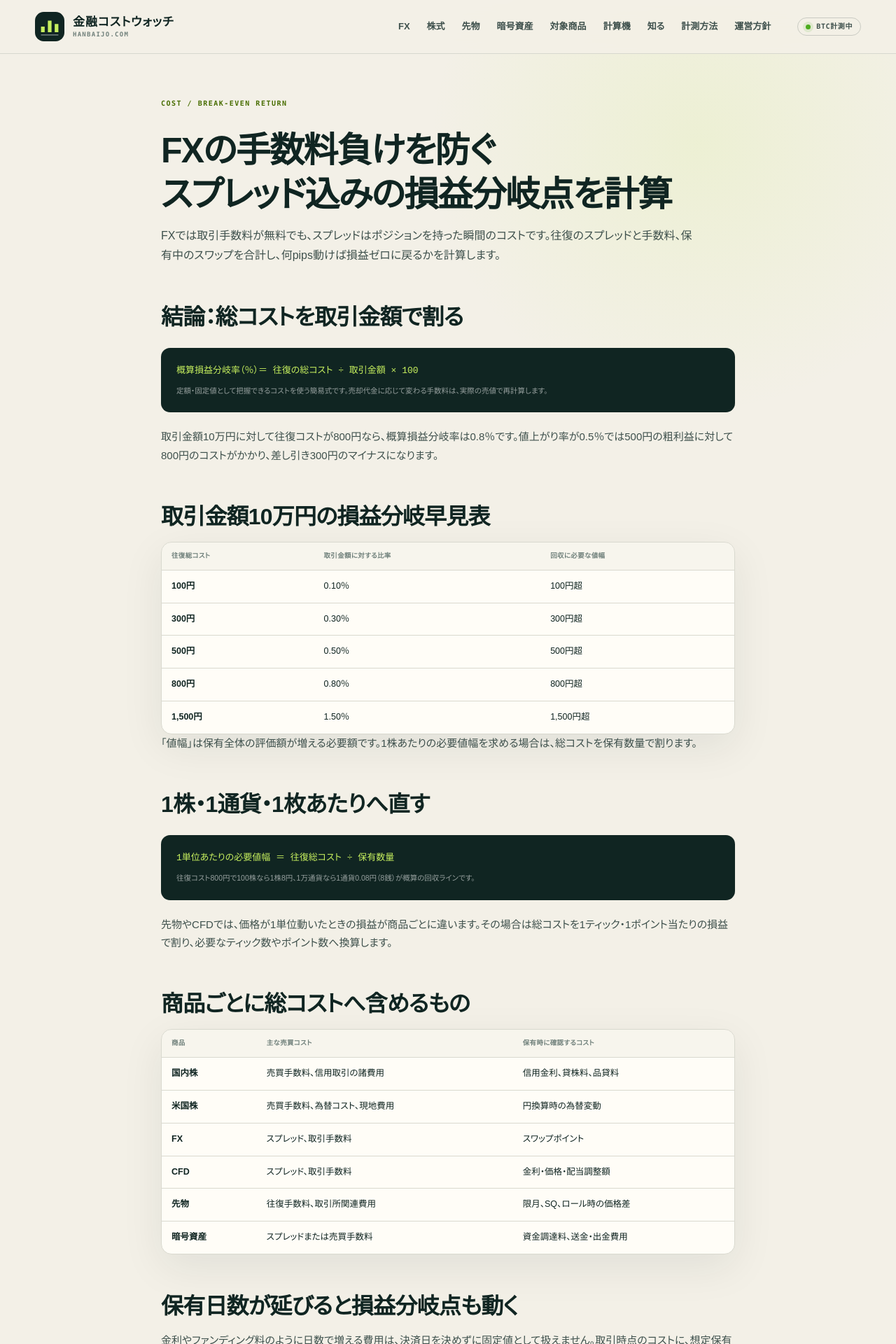
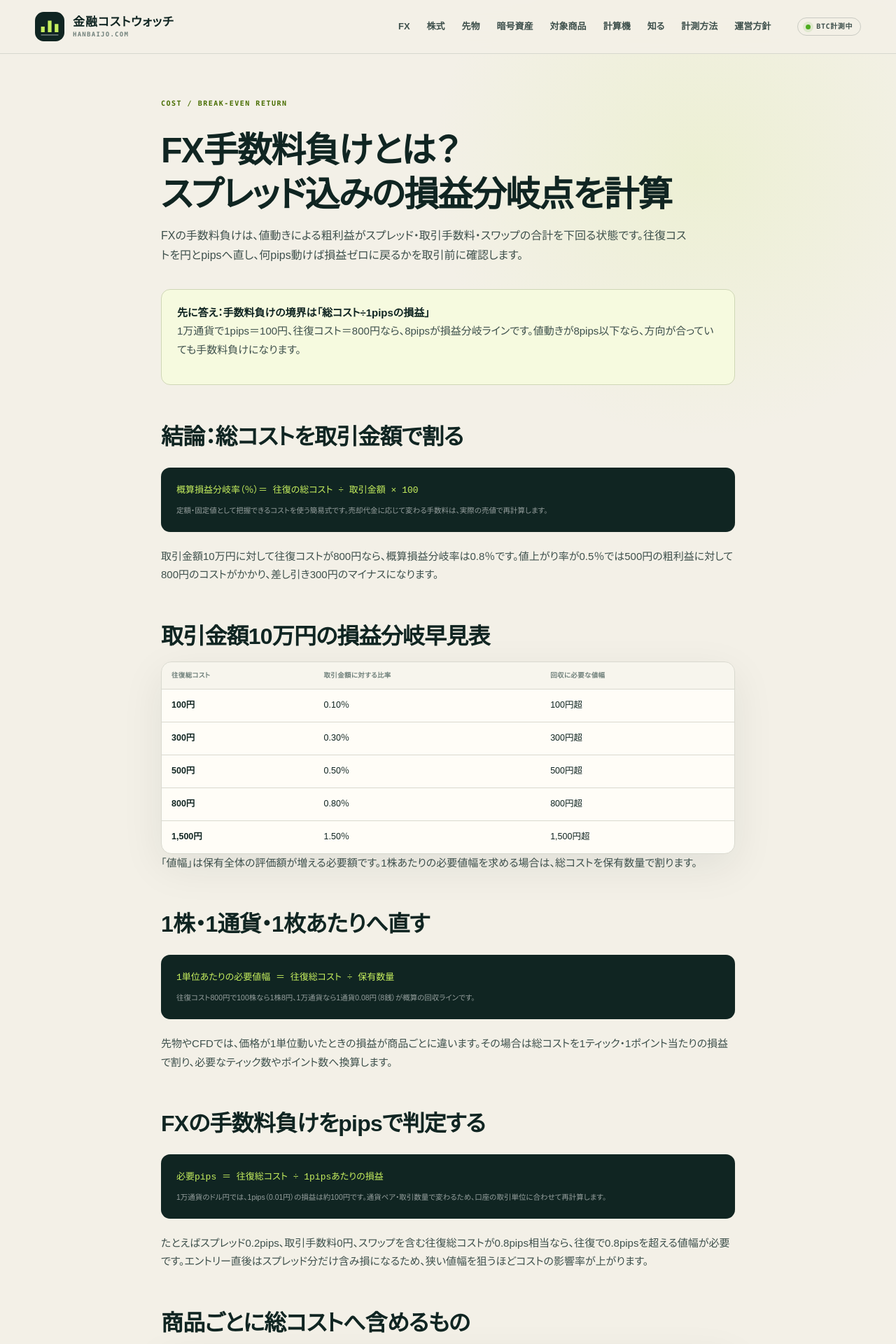
Before and after one commit to mrok18/hanbaijo, a Next.js app: page /articles/trading-cost-break-even-return in a window 1280 px wide. Shown: the top 1920 px of the page at 70% size. Built offline with nearby package versions, Linux system fonts and the light colour scheme.

Commit message:
SEO: clarify FX fee loss break-even

```diff
--- a/app/articles/trading-cost-break-even-return/page.tsx
+++ b/app/articles/trading-cost-break-even-return/page.tsx
@@ -4,15 +4,23 @@ import { AFFILIATE_OFFERS } from '@/lib/affiliates';
 
 export const metadata = {
   alternates: { canonical: '/articles/trading-cost-break-even-return' },
-  title: 'FXの手数料負けを防ぐ｜スプレッド込み損益分岐点を計算',
-  description: 'FXの手数料負けを防ぐため、スプレッドと取引手数料を往復コストへ直し、損益分岐点・必要な値幅を計算します。株・CFD・先物にも応用できる式を整理。',
+  title: 'FX手数料負けとは？スプレッド込み損益分岐点を計算',
+  description: 'FX手数料負けとは、スプレッドや取引手数料で利益が消える状態です。往復コストをpipsと円へ換算し、損益分岐点と回避手順を計算します。',
 };
+
+const FAQS = [
+  { question: 'FXの手数料負けとは何ですか？', answer: '値動きによる粗利益より、往復スプレッド・取引手数料・スワップなどの総コストが大きくなり、決済後の損益がマイナスになる状態です。' },
+  { question: '何pips動けば手数料負けを回避できますか？', answer: '往復総コストを1pipsあたりの損益で割った値が目安です。たとえば1万通貨で1pipsが100円、総コストが800円なら、8pipsを超える値幅が損益分岐ラインになります。' },
+  { question: '手数料負けを防ぐにはどうすればよいですか？', answer: '取引前にスプレッドをpipsへ換算し、取引手数料と想定保有日数分のスワップを合算します。短期売買では平均値幅と比較し、コストを回収できる見込みがない取引を避けます。' },
+];
 
 export default function Page() {
   return <article>
     <p className="page-kicker">COST / BREAK-EVEN RETURN</p>
-    <h1>FXの手数料負けを防ぐ<br />スプレッド込みの損益分岐点を計算</h1>
-    <p className="lede">FXでは取引手数料が無料でも、スプレッドはポジションを持った瞬間のコストです。往復のスプレッドと手数料、保有中のスワップを合計し、何pips動けば損益ゼロに戻るかを計算します。</p>
+    <h1>FX手数料負けとは？<br />スプレッド込みの損益分岐点を計算</h1>
+    <p className="lede">FXの手数料負けは、値動きによる粗利益がスプレッド・取引手数料・スワップの合計を下回る状態です。往復コストを円とpipsへ直し、何pips動けば損益ゼロに戻るかを取引前に確認します。</p>
+
+    <div className="callout"><strong>先に答え：手数料負けの境界は「総コスト÷1pipsの損益」</strong><p>1万通貨で1pips＝100円、往復コスト＝800円なら、8pipsが損益分岐ラインです。値動きが8pips以下なら、方向が合っていても手数料負けになります。</p></div>
 
     <h2>結論：総コストを取引金額で割る</h2>
     <div className="formula-box">
@@ -38,6 +46,13 @@ export default function Page() {
     </div>
     <p>先物やCFDでは、価格が1単位動いたときの損益が商品ごとに違います。その場合は総コストを1ティック・1ポイント当たりの損益で割り、必要なティック数やポイント数へ換算します。</p>
 
+    <h2>FXの手数料負けをpipsで判定する</h2>
+    <div className="formula-box">
+      <code>必要pips ＝ 往復総コスト ÷ 1pipsあたりの損益</code>
+      <small>1万通貨のドル円では、1pips（0.01円）の損益は約100円です。通貨ペア・取引数量で変わるため、口座の取引単位に合わせて再計算します。</small>
+    </div>
+    <p>たとえばスプレッド0.2pips、取引手数料0円、スワップを含む往復総コストが0.8pips相当なら、往復で0.8pipsを超える値幅が必要です。エントリー直後はスプレッド分だけ含み損になるため、狭い値幅を狙うほどコストの影響率が上がります。</p>
+
     <h2>商品ごとに総コストへ含めるもの</h2>
     <div className="data-panel"><div className="table-scroll"><table className="rates comparison-table"><thead><tr><th>商品</th><th>主な売買コスト</th><th>保有時に確認するコスト</th></tr></thead><tbody>
       <tr><td className="ex-name">国内株</td><td>売買手数料、信用取引の諸費用</td><td>信用金利、貸株料、品貸料</td></tr>
@@ -59,11 +74,15 @@ export default function Page() {
     <p>価格が1％上がっても、往復コストが0.8％なら手取り利益率は概算0.2％です。さらに税金や為替変動があれば、口座上の最終損益は変わります。商品を比較するときは「手数料無料」という表示ではなく、同じ取引金額と保有期間で総額を揃えます。</p>
     <div className="callout"><strong>損益分岐点は利益目標ではありません</strong><p>損益がゼロになる境界を示すだけで、値上がりや約定を保証するものではありません。スリッページ、急変時のスプレッド拡大、税金など計算外の要素もあります。</p></div>
 
+    <h2>FX手数料負けに関するよくある質問</h2>
+    <div className="faq-list">{FAQS.map((item) => <details key={item.question}><summary>{item.question}</summary><p>{item.answer}</p></details>)}</div>
+
     <p><Link href="/tools/trading-break-even-calculator">専用計算機で損益分岐率と必要値幅を計算する →</Link></p>
     <p><Link href="/tools/cost-calculator">共通取引コスト計算機で総額を試す →</Link></p>
     <p><Link href="/articles/risk-reward-break-even-win-rate">リスクリワードと損益分岐勝率を見る →</Link></p>
     <p><Link href="/articles/stock-round-trip-cost">国内株の往復コストを見る →</Link></p>
     <p><Link href="/articles/fx-spread-cost">FXスプレッドを円換算する →</Link></p>
-    <section className="article-affiliate" aria-label="関連する広告"><AffiliateOfferCard offer={AFFILIATE_OFFERS['dmm-cfd']} /><p className="affiliate-disclosure">DMM CFDへの広告リンクです。申込み成立時に当サイトが報酬を受け取る場合があります。</p></section>
+    <section className="article-affiliate" aria-label="関連する広告"><AffiliateOfferCard offer={AFFILIATE_OFFERS['monex-fxplus']} /><p className="affiliate-disclosure">マネックス証券 FXPLUSへの広告リンクです。申込み成立時に当サイトが報酬を受け取る場合があります。掲載条件と取引コストの説明は分けています。</p></section>
+    <script type="application/ld+json" dangerouslySetInnerHTML={{ __html: JSON.stringify({ '@context': 'https://schema.org', '@type': 'FAQPage', mainEntity: FAQS.map((item) => ({ '@type': 'Question', name: item.question, acceptedAnswer: { '@type': 'Answer', text: item.answer } })) }) }} />
   </article>;
 }
```
